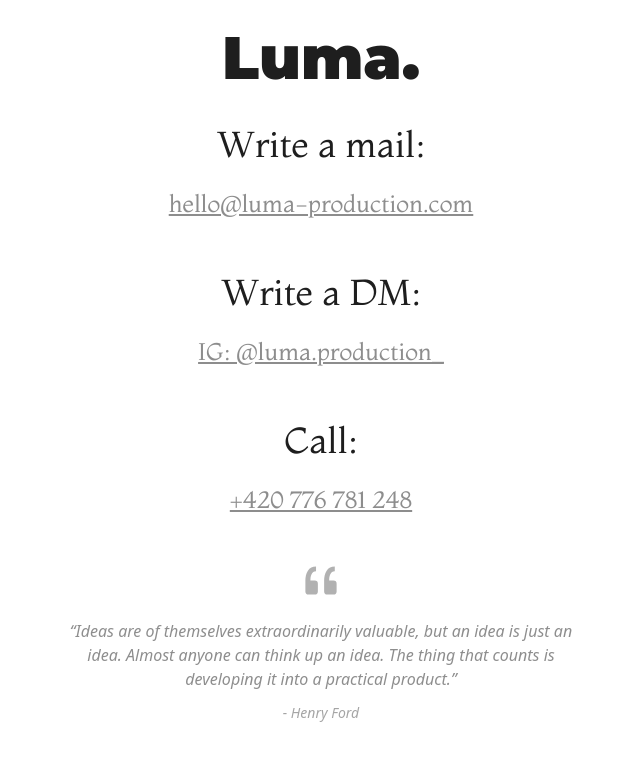
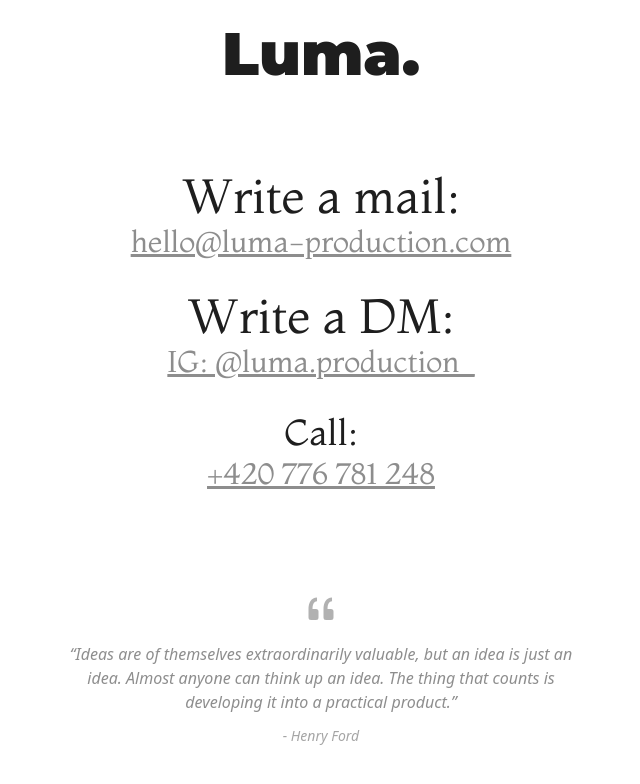
Before and after one commit to oliverrr123/LumaProduction, a SvelteKit app: page /contact in a window 1280 px wide. Shown: the top 784 px of the page, without its empty margins (319-959 px from the left). Built offline with nearby package versions, Linux system fonts and the light colour scheme.

Commit message:
fix: fix contact page responsiveness

```diff
--- a/src/routes/contact/+page.svelte
+++ b/src/routes/contact/+page.svelte
@@ -1,15 +1,15 @@
-<div class="h-[100vh]">
-    <a href="/"><h1 class="h-[10vh] text-center bg-white text-[#1e1e1e] font-['Montserrat'] font-black text-6xl py-7">Luma.</h1></a>
-    <div class="w-full h-[60vh] flex text-center justify-center flex-col font-['Montaga'] text-3xl gap-6 bg-white text-[#1e1e1e]">
-        <p class="text-4xl">Write a mail:</p>
-        <a target="_blank" class="underline text-2xl opacity-50 mb-7" href="mailto:hello@luma-production.com">hello@luma-production.com</a>
-        <p class="text-4xl">Write a DM:</p>
-        <a target="_blank" class="underline text-2xl opacity-50 mb-7" href="https://www.instagram.com/luma.production_/">IG: @luma.production_</a>
-        <p class="text-4xl">Call:</p>
-        <a target="_blank" class="underline text-2xl opacity-50" href="tel:+420776781248">+420 776 781 248</a>
+<div class="bg-white text-center h-[100vh]">
+    <a href="/"><h1 class="text-[#1e1e1e] font-['Montserrat'] font-black text-6xl py-6 mb-[2vh] md:mb-[8vh]">Luma.</h1></a>
+    <div class="w-fulltext-center font-['Montaga'] text-3xl bg-white text-[#1e1e1e] flex flex-col gap-[0.5vh]">
+        <p class="text-4xl md:text-5xl">Write a mail:</p>
+        <a target="_blank" class="underline text-2xl md:text-3xl opacity-50 mb-7" href="mailto:hello@luma-production.com">hello@luma-production.com</a>
+        <p class="text-4xl md:text-5xl">Write a DM:</p>
+        <a target="_blank" class="underline text-2xl md:text-3xl opacity-50 mb-7" href="https://www.instagram.com/luma.production_/">IG: @luma.production_</a>
+        <p class="text-4xl md:text-txl">Call:</p>
+        <a target="_blank" class="underline text-2xl md:text-3xl opacity-50" href="tel:+420776781248">+420 776 781 248</a>
     </div>
-    <div class="bg-white text-[#1e1e1e] w-full px-[10%] md:px-[30%] flex flex-col justify-center items-center h-[30vh] italic pb-20 text-center">
-        <img src="/icons/quote.svg" width="50em" alt="quote" class="opacity-30 pb-3">
+    <div class="bg-white text-[#1e1e1e] w-full px-[10%] md:px-[30%] flex flex-col justify-center items-center h-[20vh] italic mt-[12vh]">
+        <img src="/icons/quote.svg" width="40vh" alt="quote" class="opacity-30 pb-3">
         <p class="opacity-50 pb-3">“Ideas are of themselves extraordinarily valuable, but an idea is just an idea. Almost anyone can think up an idea. The thing that counts is developing it into a practical product.”</p>
         <p class="opacity-40 text-sm"> - Henry Ford</p>
     </div>
```
